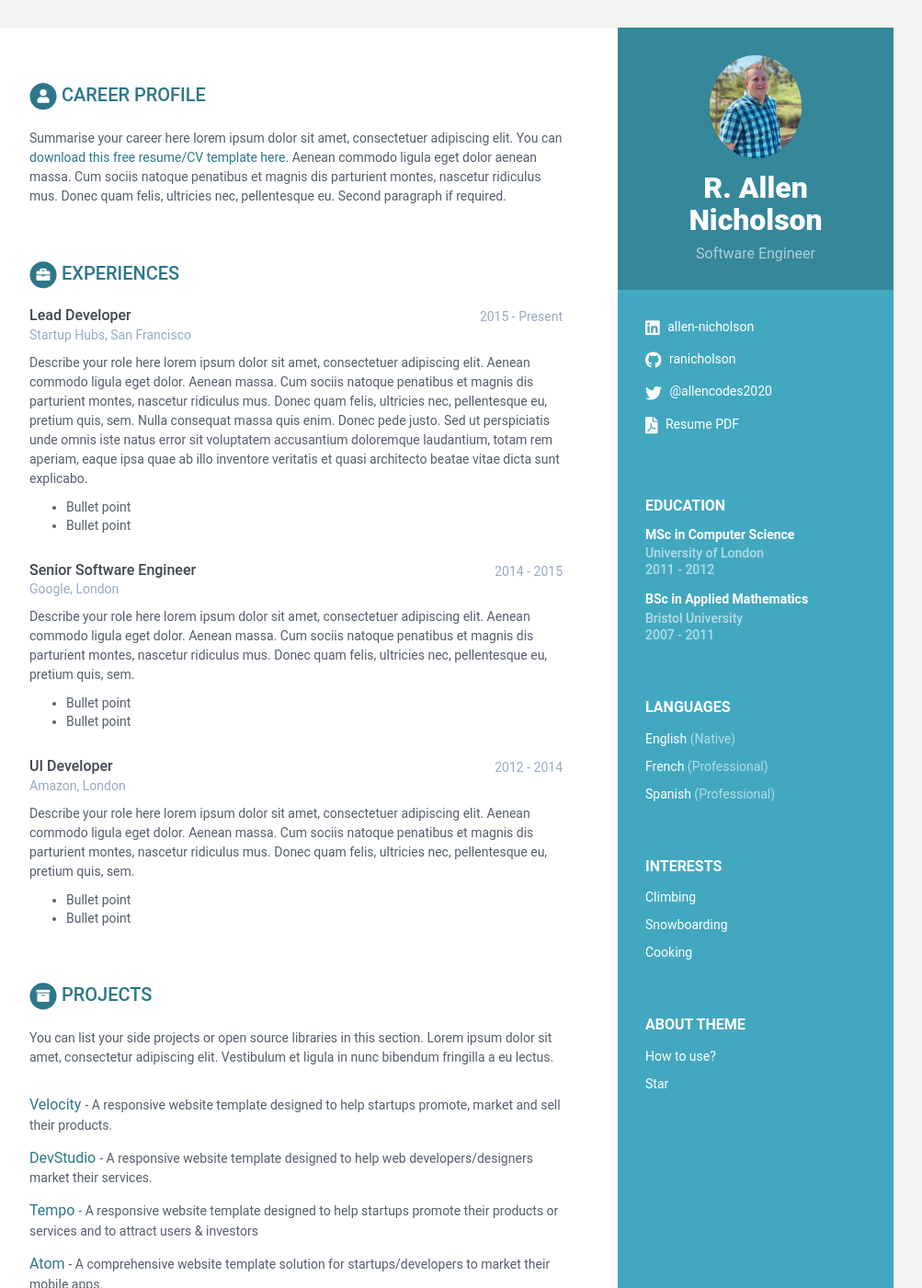
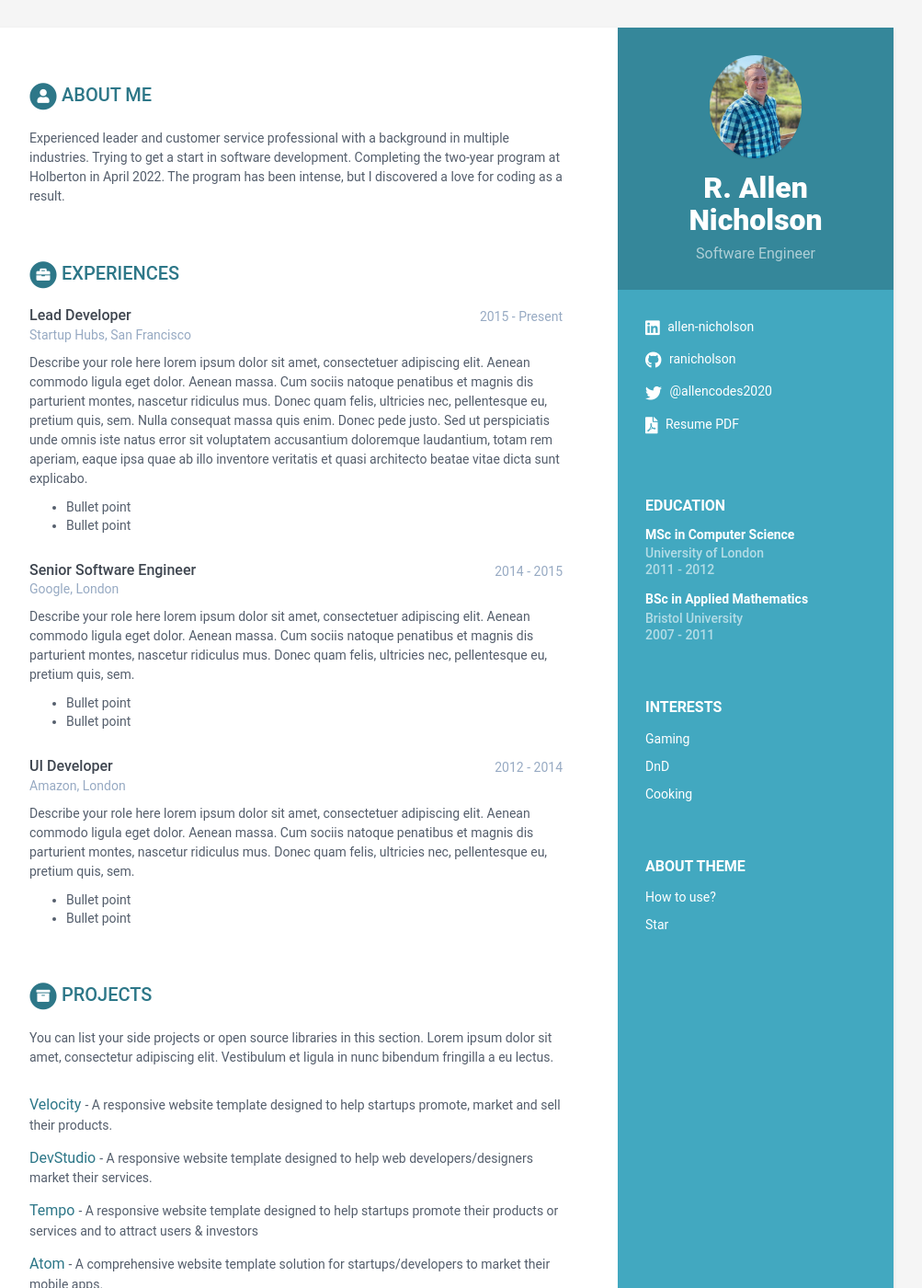
Before and after one commit to ranicholson/ranicholson.github.io, a Jekyll site: the page built from index.html, in a window 1280 px wide and 1400 px high. Shown: the whole window at 92% size, without its empty margins (168-1171 px from the left). Built offline with Jekyll 4.4.1, drawn with Linux system fonts in a browser that asks for light colours.

Commit message:
Updating info

```diff
--- a/_data/data.yml
+++ b/_data/data.yml
@@ -18,35 +18,22 @@ sidebar:
     codewars:
     pdf: http://www.africau.edu/images/default/sample.pdf
 
-    languages:
-      - idiom: English
-        level: Native
-
-      - idiom: French
-        level: Professional
-
-      - idiom: Spanish
-        level: Professional
-
     interests:
-      - item: Climbing
+      - item: Gaming
         link:
 
-      - item: Snowboarding
+      - item: DnD
         link:
 
       - item: Cooking
         link:
 
 career-profile:
-    title: Career Profile
+    title: About Me
     summary: |
-      Summarise your career here lorem ipsum dolor sit amet, consectetuer
-      adipiscing elit. You can [download this free resume/CV template here]().
-      Aenean commodo ligula eget dolor aenean massa. Cum sociis natoque
-      penatibus et magnis dis parturient montes, nascetur ridiculus mus.
-      Donec quam felis, ultricies nec, pellentesque eu.
-      Second paragraph if required.
+      Experienced leader and customer service professional with a background in multiple industries.
+      Trying to get a start in software development. Completing the two-year program at Holberton
+      in April 2022. The program has been intense, but I discovered a love for coding as a result.
 education:
     - degree: MSc in Computer Science
       university: University of London
```
